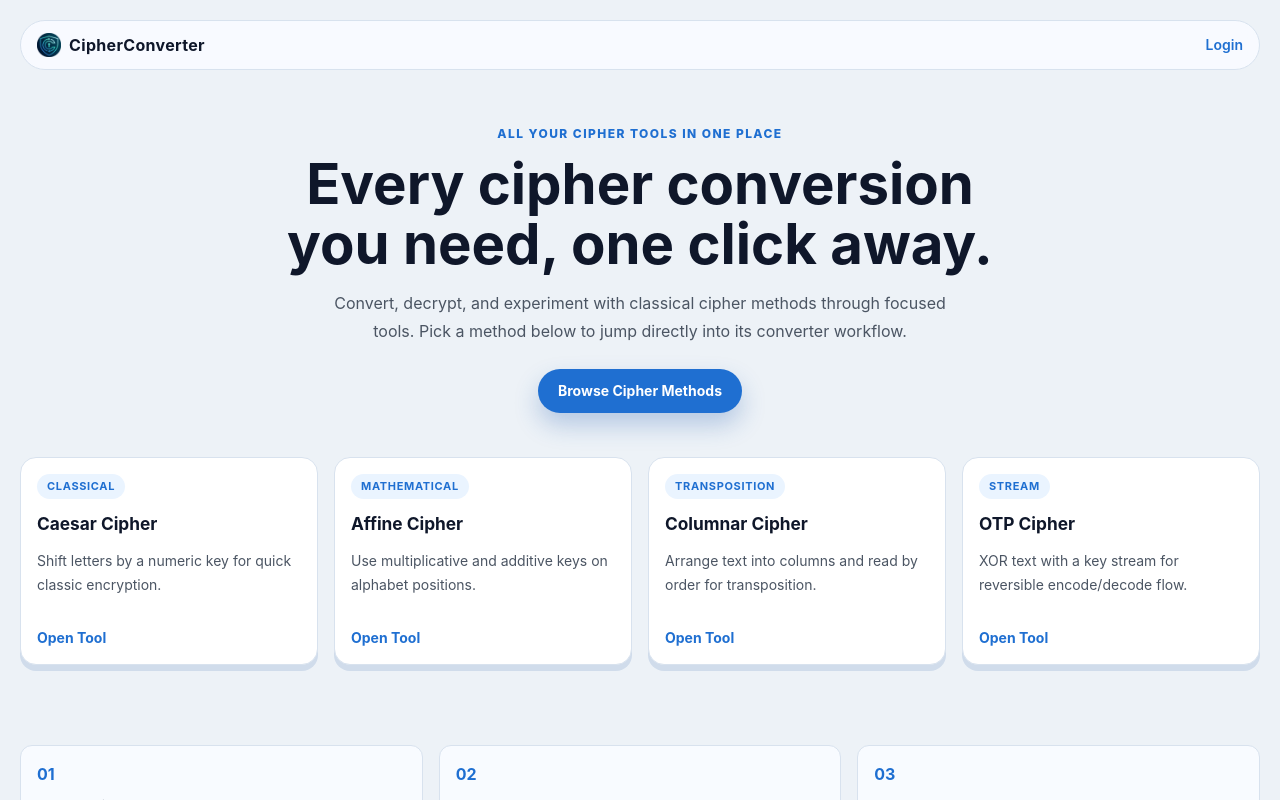
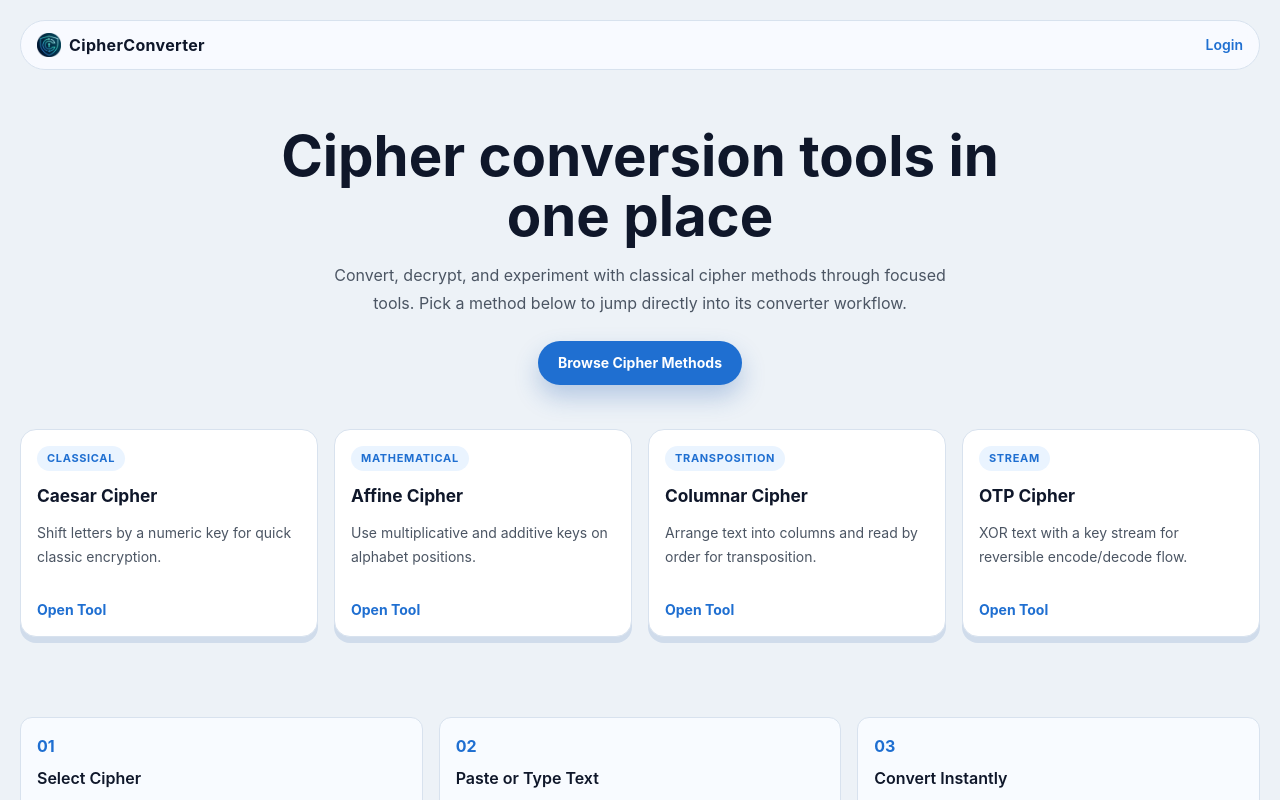
Before and after one commit to basarardabaykal/cipherconverter-frontend, a React (Vite) app in the folder app/: page / in a window 1280 px wide. Shown: the top 800 px of the page. Built offline with nearby package versions, Linux system fonts and the light colour scheme; no server answers.

Commit message:
change homepage text

```diff
--- a/app/src/pages/HomePage.tsx
+++ b/app/src/pages/HomePage.tsx
@@ -42,10 +42,10 @@ function HomePage() {
 
       <section className="mx-auto mb-11 mt-14 max-w-3xl text-center" id="about">
         <p className="m-0 text-xs font-extrabold uppercase tracking-[0.12em] text-[#1f6fd1]">
-          All your cipher tools in one place
+
         </p>
         <h1 className="mt-3 text-[clamp(2rem,4.4vw,3.7rem)] leading-[1.06] font-bold">
-          Every cipher conversion you need, one click away.
+          Cipher conversion tools in one place
         </h1>
         <p className="mx-auto mt-4 max-w-[64ch] text-base leading-7 text-[#4b5563]">
           Convert, decrypt, and experiment with classical cipher methods through
```
